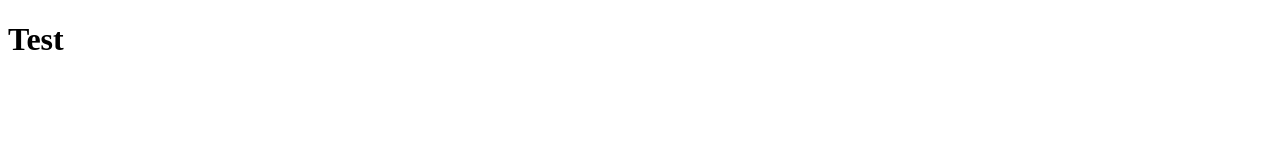
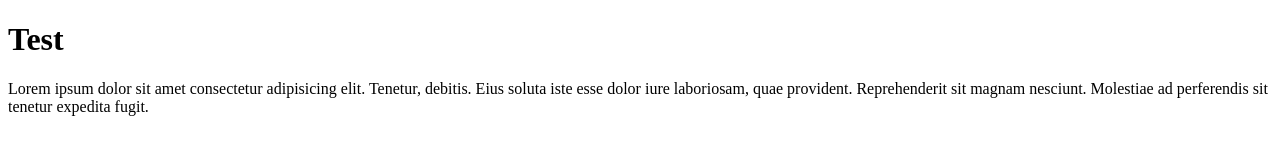
Before and after one commit to 032ANANYA/Test, a plain HTML site: page index.html in a window 1280 px wide. Drawn offline with Linux system fonts and the light colour scheme.

Commit message:
update para

```diff
--- a/index.html
+++ b/index.html
@@ -8,5 +8,8 @@
 </head>
 <body>
     <h1>Test</h1>
+    <p>Lorem ipsum dolor sit amet consectetur adipisicing elit.
+        Tenetur, debitis. Eius soluta iste esse dolor iure laboriosam, quae provident.
+        Reprehenderit sit magnam nesciunt. Molestiae ad perferendis sit tenetur expedita fugit.</p>
 </body>
 </html>
```
